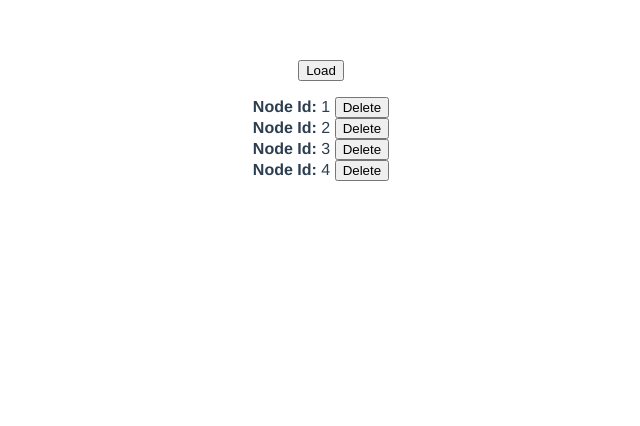
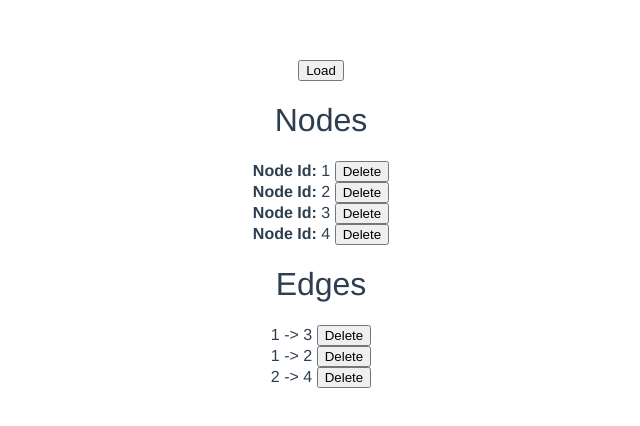
Before and after one commit to alephnan/30mins2, a Vue app: page / in a window 1280 px wide. Shown: the top 426 px of the page, without its empty margins (319-959 px from the left). Built offline with nearby package versions, Linux system fonts and the light colour scheme.

Commit message:
Support deleting edge

```diff
--- a/src/components/HelloWorld.vue
+++ b/src/components/HelloWorld.vue
@@ -5,10 +5,21 @@
     <div id="graph">
     </div>
 
+    <h1>Nodes</h1>
     <ul>
       <li v-for="node in nodes">
         <b>Node Id:</b> {{node.id}}
          <button @click="deleteNode(node)">
+          Delete
+        </button>
+      </li>
+    </ul>
+
+    <h1>Edges</h1>
+    <ul>
+      <li v-for="edge in edges">
+        {{edge.from}} -> {{edge.to}}
+         <button @click="deleteEdge(edge)">
           Delete
         </button>
       </li>
@@ -31,10 +42,16 @@ export default {
     nodes() {
       return store.state.nodes;
     },
+    edges() {
+      return store.state.edges;
+    },
   },
   methods: {
     deleteNode(node) {
       store.commit('deletenode', node.id);
+    },
+    deleteEdge(edge) {
+      store.commit('deleteedge', edge);
     },
     loadGraph() {
       const data = {
--- a/src/store/index.js
+++ b/src/store/index.js
@@ -25,5 +25,8 @@ export default new Vuex.Store({
     deletenode(state, nodeid) {
       state.nodes = state.nodes.filter(({ id }) => id !== nodeid);
     },
+    deleteedge(state, edge) {
+      state.edges = state.edges.filter(({ from, to }) => from !== edge.from || to !== edge.to);
+    },
   },
 });
```
